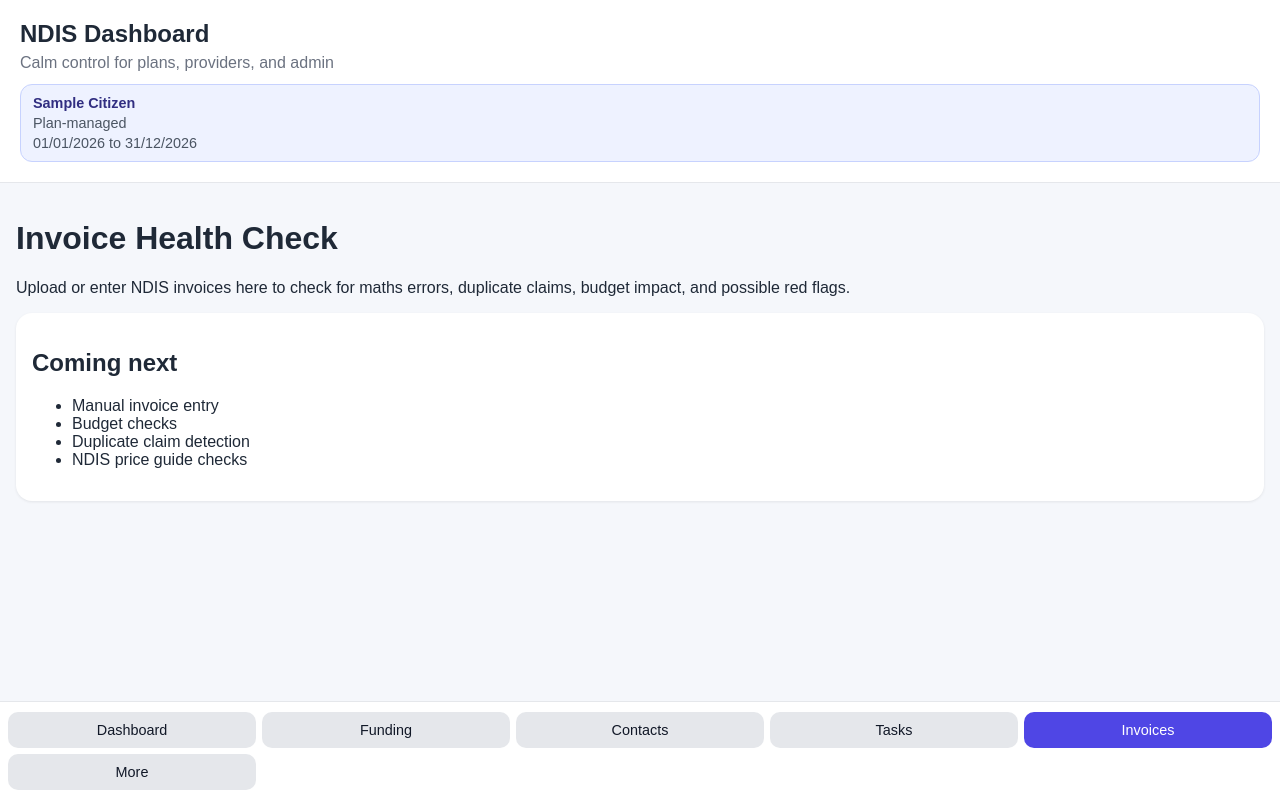
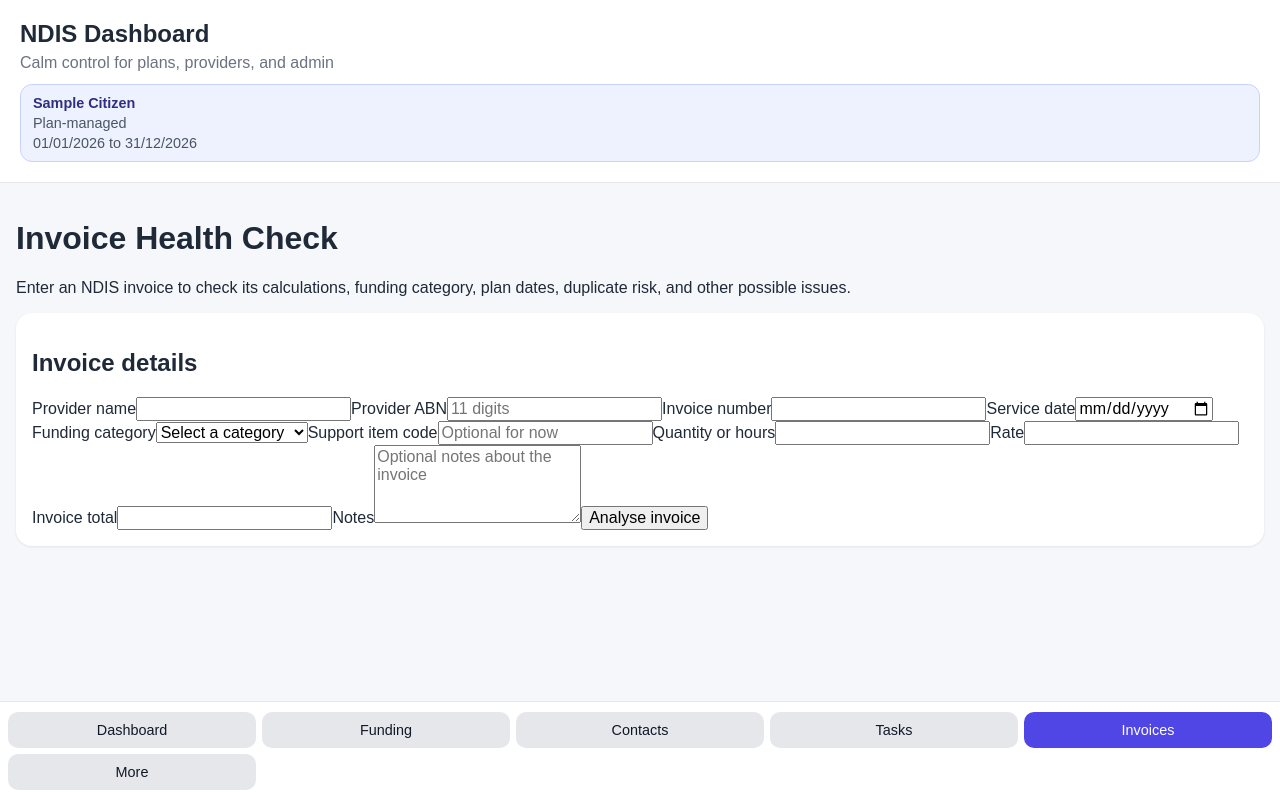
Before and after one commit to miss-m-tech/miss-m-ndis-admin-dashboard, a React (Vite) app: page / in a window 1280 px wide. Both pictures are taken after a click on the button "Invoices". Built offline with nearby package versions, Linux system fonts and the light colour scheme.

Commit message:
Update Invoices.jsx
Update Invoices 11.07 - Actually rolling out structure to Invoices page

```diff
--- a/src/pages/Invoices.jsx
+++ b/src/pages/Invoices.jsx
@@ -1,22 +1,185 @@
-export default function Invoices() {
+import { useState } from "react";
+
+const emptyInvoice = {
+  providerName: "",
+  abn: "",
+  invoiceNumber: "",
+  serviceDate: "",
+  categoryId: "",
+  supportItemCode: "",
+  quantity: "",
+  rate: "",
+  total: "",
+  notes: ""
+};
+
+export default function Invoices({ categories = [] }) {
+  const [invoice, setInvoice] = useState(emptyInvoice);
+  const [analysisResult, setAnalysisResult] = useState(null);
+
+  const handleChange = (event) => {
+    const { name, value } = event.target;
+
+    setInvoice((currentInvoice) => ({
+      ...currentInvoice,
+      [name]: value
+    }));
+  };
+
+  const handleSubmit = (event) => {
+    event.preventDefault();
+
+    setAnalysisResult({
+      status: "ready",
+      message:
+        "Invoice captured successfully. Validation checks will be added next."
+    });
+  };
+
   return (
     <main className="page">
       <h1>Invoice Health Check</h1>
 
       <p>
-        Upload or enter NDIS invoices here to check for maths errors,
-        duplicate claims, budget impact, and possible red flags.
+        Enter an NDIS invoice to check its calculations, funding category,
+        plan dates, duplicate risk, and other possible issues.
       </p>
 
-      <section className="card">
-        <h2>Coming next</h2>
-        <ul>
-          <li>Manual invoice entry</li>
-          <li>Budget checks</li>
-          <li>Duplicate claim detection</li>
-          <li>NDIS price guide checks</li>
-        </ul>
-      </section>
+      <form className="card" onSubmit={handleSubmit}>
+        <h2>Invoice details</h2>
+
+        <label>
+          Provider name
+          <input
+            type="text"
+            name="providerName"
+            value={invoice.providerName}
+            onChange={handleChange}
+            required
+          />
+        </label>
+
+        <label>
+          Provider ABN
+          <input
+            type="text"
+            name="abn"
+            value={invoice.abn}
+            onChange={handleChange}
+            placeholder="11 digits"
+          />
+        </label>
+
+        <label>
+          Invoice number
+          <input
+            type="text"
+            name="invoiceNumber"
+            value={invoice.invoiceNumber}
+            onChange={handleChange}
+            required
+          />
+        </label>
+
+        <label>
+          Service date
+          <input
+            type="date"
+            name="serviceDate"
+            value={invoice.serviceDate}
+            onChange={handleChange}
+            required
+          />
+        </label>
+
+        <label>
+          Funding category
+          <select
+            name="categoryId"
+            value={invoice.categoryId}
+            onChange={handleChange}
+            required
+          >
+            <option value="">Select a category</option>
+
+            {categories.map((category) => (
+              <option key={category.id} value={category.id}>
+                {category.name}
+              </option>
+            ))}
+          </select>
+        </label>
+
+        <label>
+          Support item code
+          <input
+            type="text"
+            name="supportItemCode"
+            value={invoice.supportItemCode}
+            onChange={handleChange}
+            placeholder="Optional for now"
+          />
+        </label>
+
+        <label>
+          Quantity or hours
+          <input
+            type="number"
+            name="quantity"
+            value={invoice.quantity}
+            onChange={handleChange}
+            min="0"
+            step="0.01"
+            required
+          />
+        </label>
+
+        <label>
+          Rate
+          <input
+            type="number"
+            name="rate"
+            value={invoice.rate}
+            onChange={handleChange}
+            min="0"
+            step="0.01"
+            required
+          />
+        </label>
+
+        <label>
+          Invoice total
+          <input
+            type="number"
+            name="total"
+            value={invoice.total}
+            onChange={handleChange}
+            min="0"
+            step="0.01"
+            required
+          />
+        </label>
+
+        <label>
+          Notes
+          <textarea
+            name="notes"
+            value={invoice.notes}
+            onChange={handleChange}
+            rows="4"
+            placeholder="Optional notes about the invoice"
+          />
+        </label>
+
+        <button type="submit">Analyse invoice</button>
+      </form>
+
+      {analysisResult && (
+        <section className="card">
+          <h2>Invoice analysis</h2>
+          <p>{analysisResult.message}</p>
+        </section>
+      )}
     </main>
   );
 }
```
